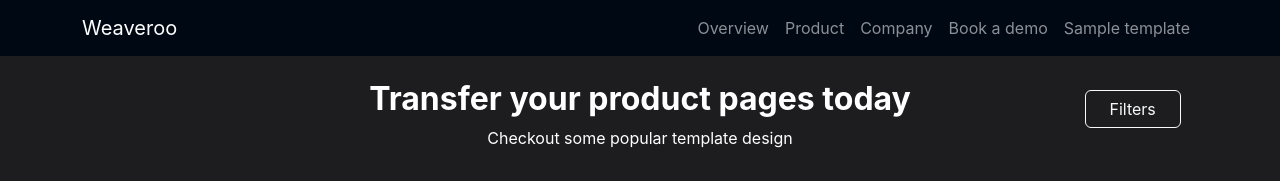
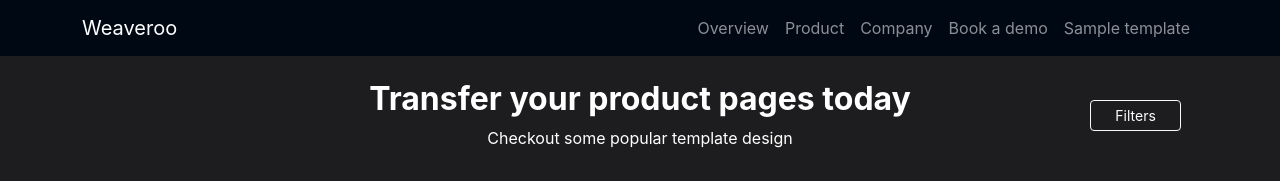
Before and after one commit to rba1aji/w-sample-template-page, a React (Create React App) app: page /categories in a window 1280 px wide. Shown: the top 181 px of the page. Built offline with nearby package versions, Linux system fonts and the light colour scheme.

Commit message:
filter btn style

```diff
--- a/src/pages/Categories/index.js
+++ b/src/pages/Categories/index.js
@@ -39,13 +39,18 @@ export default function Categories() {
                 <div
                     className="d-flex justify-content-end pe-4 me-4"
                     style={{
-                        transform: "translateY(-60px)",
+                        transform: "translateY(-50px)",
                     }}
                 >
                     <Button
                         className='px-4'
                         variant='outline-light'
                         onClick={() => setShowFilters(!showFilters)}
+                        style={{
+                            backgroundColor: showFilters ? "white" : "transparent",
+                            color: showFilters ? "black" : "white",
+                        }}
+                        size='sm'
                     >
                         Filters
                     </Button>
```
Also changed, not shown: src/App.css (line endings or trailing spaces).
